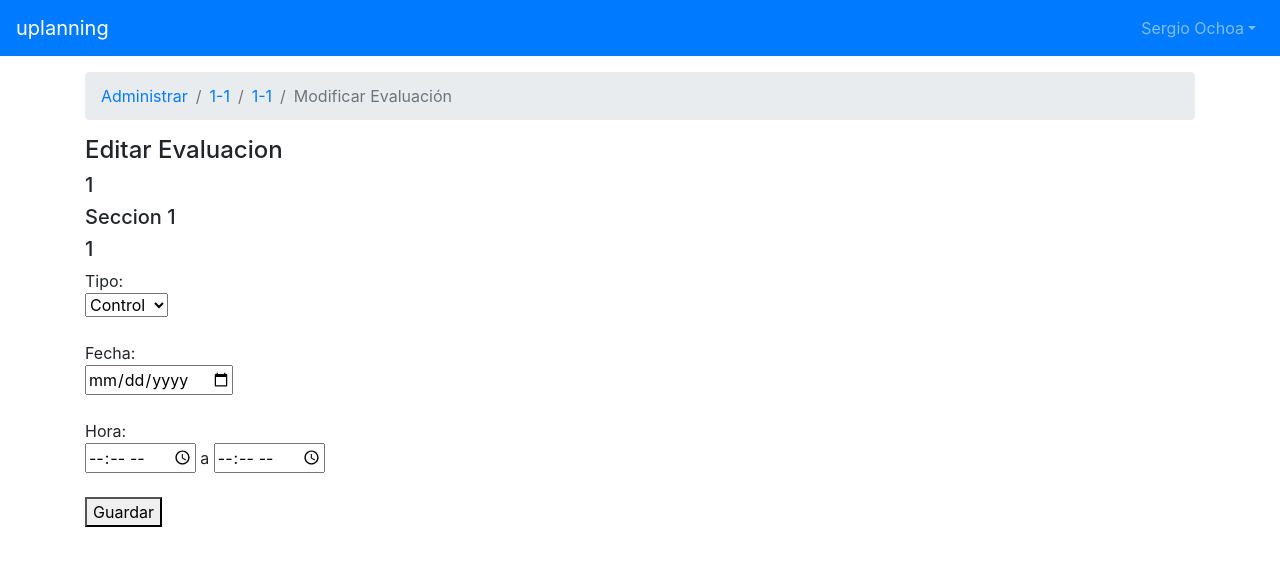
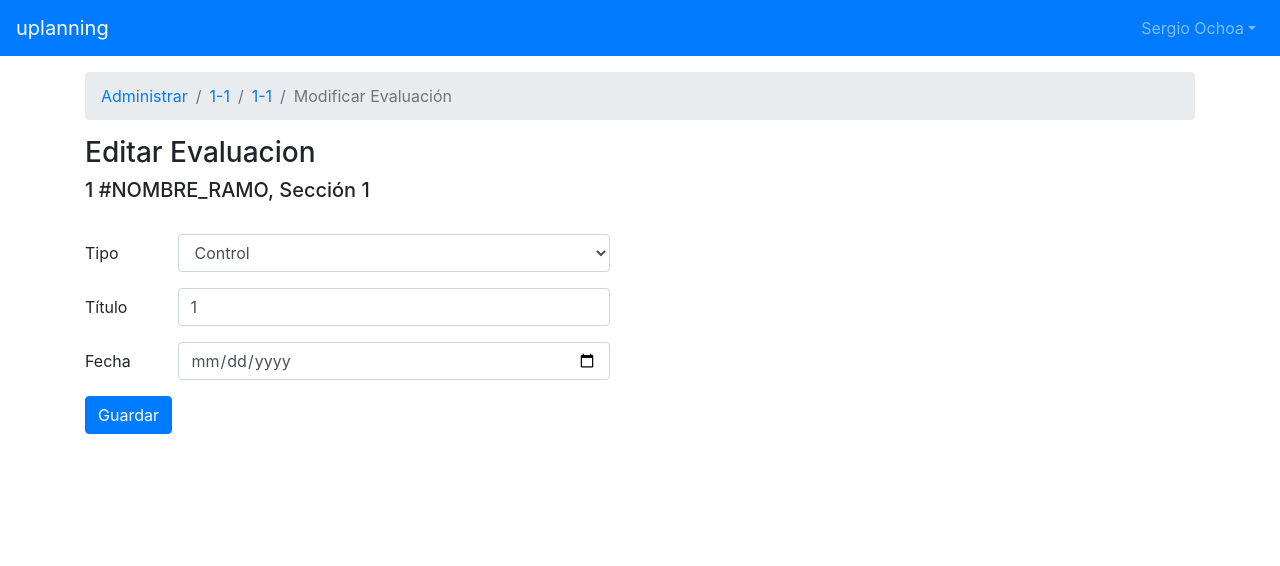
Before and after one commit to danielarayap/uplanning, a React (Create React App) app in the folder uplanning-app/: page /manage/1/1/1/1/1/1/edit in a window 1280 px wide. Shown: the top 566 px of the page. Built offline with nearby package versions, Linux system fonts and the light colour scheme.

Commit message:
Agrega vistas para editar y crear evaluaciones; elimina algunas variables sin usar

```diff
--- a/uplanning-app/src/components/Calendar.js
+++ b/uplanning-app/src/components/Calendar.js
@@ -2,7 +2,6 @@ import React from "react";
 import { Calendar as BigCalendar, momentLocalizer } from "react-big-calendar";
 import moment from "moment";
 import AutoBreadcrumb from "./Breadcrumb";
-import exampleEvents from "./exampleEvents";
 import "react-big-calendar/lib/css/react-big-calendar.css"
 
 const localizer = momentLocalizer(moment);
@@ -97,7 +96,7 @@ class Sidebar extends React.Component {
     // Sort courses by code
     this.state.courses.sort((a,b) => a.ramo.code.localeCompare(b.ramo.code));
     return (
-      <div style={{width: "10%"}, {float: "left"}}>
+      <div style={{width: "10%", float: "left"}}>
         <h3>Seleccionar Cursos</h3>
 
         {this.state.courses.map(item => (
--- a/uplanning-app/src/components/ManageEvaluation.js
+++ b/uplanning-app/src/components/ManageEvaluation.js
@@ -1,5 +1,5 @@
 import React from "react";
-import { Container } from "react-bootstrap";
+import { Button, Container, Col, Row, FormControl, Form, FormGroup } from "react-bootstrap";
 import AutoBreadcrumb from "./Breadcrumb";
 
 export default class ManageEvaluation extends React.Component {
@@ -30,33 +30,57 @@ export default class ManageEvaluation extends React.Component {
 			this.info.course + "/" + this.info.section,
 			formattedType + "/" + formattedName + "/edit"
 		]
+		this.state = {"name":this.info.name.replace('-', " ").replace(/^\w/, c => c.toUpperCase())};
 	}
 
+	handleChange(e, self) {
+		self.setState({"name":e.target.value});
+	}
+
+    // Falta conectar esto a la api para tener el nombre del ramo
 	render() {
 		return (
 			<main>
 			<AutoBreadcrumb names={this.pathNames} paths={this.paths}/>
 			<Container>
-					<h4>Editar Evaluacion</h4>
-      			  	<h5>{this.info.course}</h5>
-      		  	  	<h5>Seccion {this.info.section}</h5>
-      		  	  	<h5>{this.info.name.replace('-', " ").replace(/^\w/, c => c.toUpperCase())}</h5>
-					<form action="/" method="get">
-      		  			Tipo: <br/>
-				      	<select>
+				<h3>Editar Evaluacion </h3>
+  			  	<h5>{this.info.course} #NOMBRE_RAMO, Sección {this.info.section}</h5>
+                <br/>
+
+				<Form>
+			      	<FormGroup as={Row} style={{width:"50%"}}>
+                        <Form.Label column sm={2}>Tipo</Form.Label>
+                        <Col sm={10}>
+                        <FormControl as="select">
                             <option value="control">Control</option>
-		    				<option value="examen">Examen</option>
                             <option value="tarea">Tarea</option>
-		      			</select>
-      		  			<br/><br/>
-		     	 		Fecha: <br/>
-		     	 		<input type="date"/>
-		     	 		<br/><br/>
-				     	Hora: <br/>
-				     	<input type="time"/> a <input type="time"/>
-		    			<br/><br/>
-						<button type="submit">Guardar</button>
-					</form>
+                        </FormControl>
+                        </Col>
+                    </FormGroup>
+
+                    <FormGroup as={Row} style={{width:"50%"}}>
+                        <Form.Label column sm={2}>Título</Form.Label>
+                        <Col sm={10}>
+                          <Form.Control
+                          	type="text"
+                          	placeholder="Título de la evaluación"
+                          	value={this.state.name}
+                          	onChange={e => this.handleChange(e, this)} />
+                        </Col>
+                    </FormGroup>
+
+                    <FormGroup as={Row} style={{width:"50%"}}>
+                        <Form.Label column sm={2}>Fecha</Form.Label>
+                        <Col sm={10}>
+                          <Form.Control type="date" />
+                        </Col>
+                    </FormGroup>
+
+
+                    <Button variant="primary" type="submit">
+                        Guardar
+                    </Button>
+				</Form>
 			</Container>
 		</main>
     	)
--- a/uplanning-app/src/components/Manager.js
+++ b/uplanning-app/src/components/Manager.js
@@ -56,10 +56,6 @@ export default class Manager extends React.Component {
 const state_dict = {"finished":"Finalizado",
 					"preparing":"Por comenzar",
 					"current":"En curso"};
-
-const state_class_dict = {"Por comenzar":"clickable-semester-unfinished",
-						  "En curso":"clickable-semester-open",
-						  "Finalizado":"clickable-semester-closed"};
 
 class SemesterItem extends React.Component {
 	constructor(props) {
--- a/uplanning-app/src/components/NewEvaluation.js
+++ b/uplanning-app/src/components/NewEvaluation.js
@@ -1,5 +1,5 @@
 import React from "react";
-import { Container } from "react-bootstrap";
+import { Button, Container, Col, Row, FormControl, Form, FormGroup } from "react-bootstrap";
 import AutoBreadcrumb from "./Breadcrumb";
 
 export default class NewEvaluation extends React.Component {
@@ -25,33 +25,46 @@ export default class NewEvaluation extends React.Component {
 			"new_evaluation"
 		]
 	}
-
+    // Falta conectar esto a la api para tener el nombre del ramo
 	render() {
 			return (
 				<main>
 				<AutoBreadcrumb names={this.pathNames} paths={this.paths}/>
 				<Container>
-					<h4>Crear Evaluación</h4>
-      			  	<h5>{this.info.course}-{this.info.section}</h5>
+					<h3>Crear Evaluación</h3>
+      			  	<h5>{this.info.course} #NOMBRE_RAMO, Sección {this.info.section}</h5>
+                    <br/>
 
-					<form action="http://localhost:8000/evaluations/" method="post">
-      		  			Tipo: <br/>
-				      	<select name="type">
-        					<option value="control">Control</option>
-        					<option value="tarea">Tarea</option>
-		      			</select>
-      		  			<br/>
+					<Form>
+				      	<FormGroup as={Row} style={{width:"50%"}}>
+                            <Form.Label column sm={2}>Tipo</Form.Label>
+                            <Col sm={10}>
+                            <FormControl as="select">
+                                <option value="control">Control</option>
+                                <option value="tarea">Tarea</option>
+                            </FormControl>
+                            </Col>
+                        </FormGroup>
 
-      		  			Título: <br/>
-      		  			<input name="name" type="text"/>
-      		  			<br/>
+                        <FormGroup as={Row} style={{width:"50%"}}>
+                            <Form.Label column sm={2}>Título</Form.Label>
+                            <Col sm={10}>
+                              <Form.Control type="text" placeholder="Título de la evaluación" />
+                            </Col>
+                        </FormGroup>
 
-		     	 		Fecha: <br/>
-		     	 		<input name="date" type="date"/>
+                        <FormGroup as={Row} style={{width:"50%"}}>
+                            <Form.Label column sm={2}>Fecha</Form.Label>
+                            <Col sm={10}>
+                              <Form.Control type="date" />
+                            </Col>
+                        </FormGroup>
 
-		    			<br/><br/>
-						<input type="submit" value="Guardar"/>
-					</form>
+
+                        <Button variant="primary" type="submit">
+                            Guardar
+                        </Button>
+					</Form>
 			</Container>
 	</main>
     	)
--- a/uplanning-app/src/components/NewSemester.js
+++ b/uplanning-app/src/components/NewSemester.js
@@ -3,15 +3,28 @@ import { Alert, Button, Container, Col, Row, InputGroup } from "react-bootstrap"
 import AutoBreadcrumb from "./Breadcrumb";
 
 class SelectSemester extends React.Component {
+	constructor(props) {
+		super(props);
+		this.state = {"semesters":[]};
+		this.semester_dict = {"1":"Otoño", "2":"Primavera"};
+	}
+
+	componentDidMount() {
+		fetch("http://localhost:8000/semesters/").then(
+			res => res.json()).then(
+			result => this.setState({"semesters":result}),
+			error => console.log(error));
+	}
+
 	render() {
 		return (
 			<InputGroup>
 				<select className="custom-select">
-					<option value="semester1">Otoño 2019</option>
-       	 	    	<option value="semester2">Primavera 2018</option>
-        	    	<option value="semester3">Otoño 2018</option>
-			    	<option value="semester4">Primavera 2017</option>
-        	    	<option value="semester5">Otoño 2017</option>
+					{this.state.semesters.map(item =>
+						<option value={item.year + "-" + this.semester_dict[item.period]}>
+							{this.semester_dict[item.period] + " " + item.year}
+						</option>
+					)}
 	      	    </select>
 			</InputGroup>
         );
```
Lines whose indentation alone changed are shown as unchanged.
